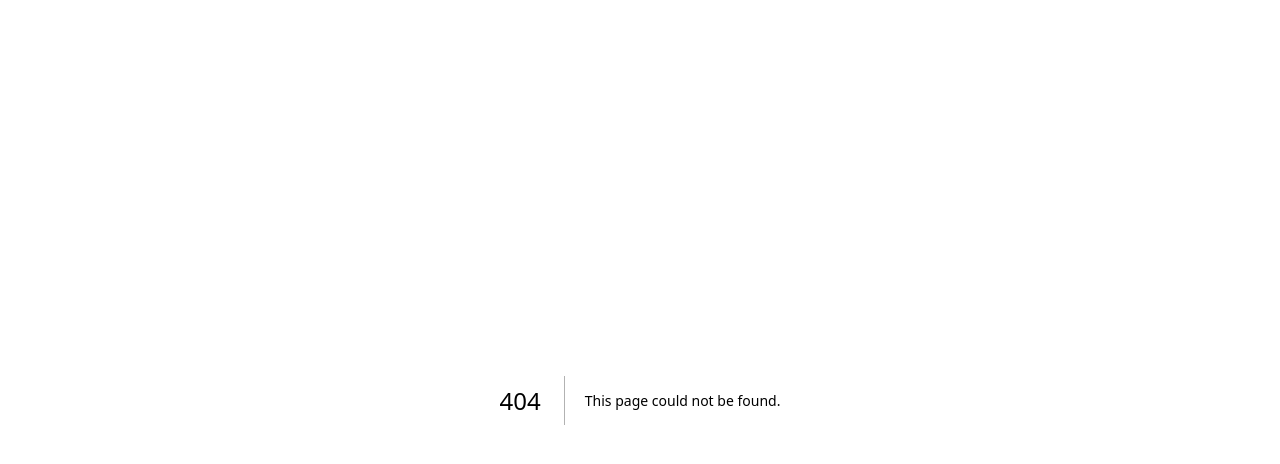
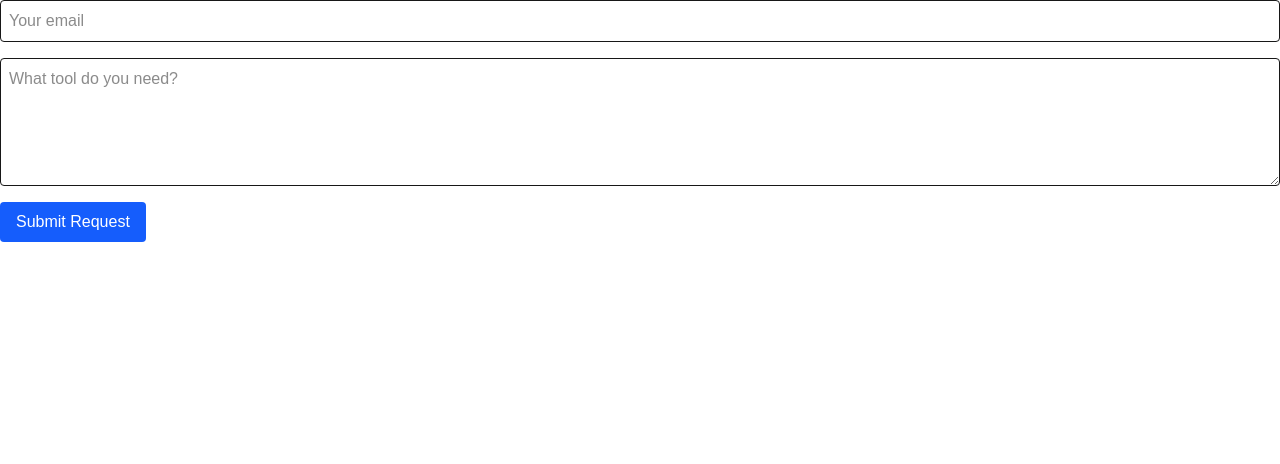
Before and after one commit to webkamal/wptoreact, a Next.js app: page /request in a window 1280 px wide. Before the commit this address had no page. Shown: the top 464 px of the page. Built offline with nearby package versions, Linux system fonts and the light colour scheme.

Commit message:
added request button

```diff
--- a/src/app/page.tsx
+++ b/src/app/page.tsx
@@ -15,6 +15,12 @@ export default function Home() {
         >
           [GitHub]
         </a>
+        <a
+          href="http://wptoreact.com/request/"
+          className="inline-block bg-blue-600 text-white px-6 py-3 rounded-lg"
+        >
+          Request
+        </a>
       </p>
 
       <div className="mt-8 space-y-4">
--- /dev/null
+++ b/src/app/request/page.tsx
@@ -0,0 +1,23 @@
+"use client"; // Required since you're using form interactivity
+
+export default function Request() {
+  return (
+    <form className="space-y-4">
+      <input
+        type="email"
+        placeholder="Your email"
+        className="block w-full p-2 border rounded"
+      />
+      <textarea
+        placeholder="What tool do you need?"
+        className="block w-full p-2 border rounded h-32"
+      />
+      <button
+        type="submit"
+        className="bg-blue-600 text-white px-4 py-2 rounded"
+      >
+        Submit Request
+      </button>
+    </form>
+  );
+}
```
